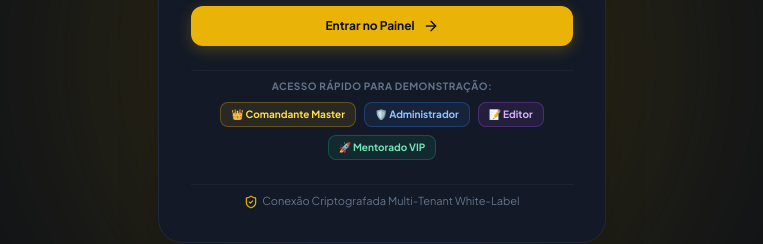
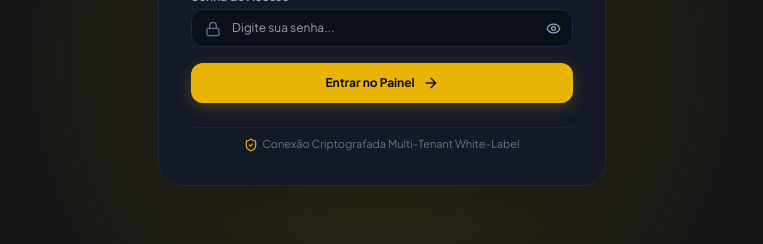
Before and after one commit to artsadesign2/crmmentoria, a Next.js app: page /login in a window 1280 px wide. Shown: the part 440-684 px from the top of the page, without its empty margins (258-1021 px from the left). Built offline with nearby package versions, Linux system fonts and the light colour scheme; no server answers.

Commit message:
feat(auth): remove quick demo access section from login page

```diff
--- a/app/login/page.tsx
+++ b/app/login/page.tsx
@@ -119,12 +119,6 @@ function LoginForm() {
     }, 150);
   };
 
-  const handleFillQuickDemo = (userEmail: string, userPass: string) => {
-    setEmail(userEmail);
-    setPassword(userPass);
-    setErrorMessage(null);
-  };
-
   return (
     <div
       className="min-h-screen flex items-center justify-center p-4 relative overflow-hidden transition-colors"
@@ -232,43 +226,6 @@ function LoginForm() {
           </button>
         </form>
 
-        {/* Quick Demo Access Badges */}
-        <div className="pt-2 border-t border-[#1F293D]/60 space-y-2">
-          <span className="text-[10px] text-slate-500 font-bold block uppercase tracking-wider text-center">
-            Acesso Rápido para Demonstração:
-          </span>
-          <div className="flex flex-wrap items-center justify-center gap-2">
-            <button
-              type="button"
-              onClick={() => handleFillQuickDemo('master@rocketclub.com.br', '123456')}
-              className="px-2.5 py-1 rounded-lg text-[10px] font-bold bg-yellow-500/10 text-yellow-300 border border-yellow-500/30 hover:bg-yellow-500/20 transition-all"
-            >
-              👑 Comandante Master
-            </button>
-            <button
-              type="button"
-              onClick={() => handleFillQuickDemo('admin@rocketclub.com.br', '123456')}
-              className="px-2.5 py-1 rounded-lg text-[10px] font-bold bg-blue-500/10 text-blue-300 border border-blue-500/30 hover:bg-blue-500/20 transition-all"
-            >
-              🛡️ Administrador
-            </button>
-            <button
-              type="button"
-              onClick={() => handleFillQuickDemo('editor@rocketclub.com.br', '123456')}
-              className="px-2.5 py-1 rounded-lg text-[10px] font-bold bg-purple-500/10 text-purple-300 border border-purple-500/30 hover:bg-purple-500/20 transition-all"
-            >
-              📝 Editor
-            </button>
-            <button
-              type="button"
-              onClick={() => handleFillQuickDemo('cliente@rocketclub.com.br', '123456')}
-              className="px-2.5 py-1 rounded-lg text-[10px] font-bold bg-emerald-500/10 text-emerald-300 border border-emerald-500/30 hover:bg-emerald-500/20 transition-all"
-            >
-              🚀 Mentorado VIP
-            </button>
-          </div>
-        </div>
-
         <div className="text-center pt-2 border-t border-[#1F293D]/60">
           <span className="text-[11px] text-slate-500 flex items-center justify-center gap-1">
             <ShieldCheck size={14} style={{ color: activePalette.tokens.primary }} /> Conexão Criptografada Multi-Tenant White-Label
```
